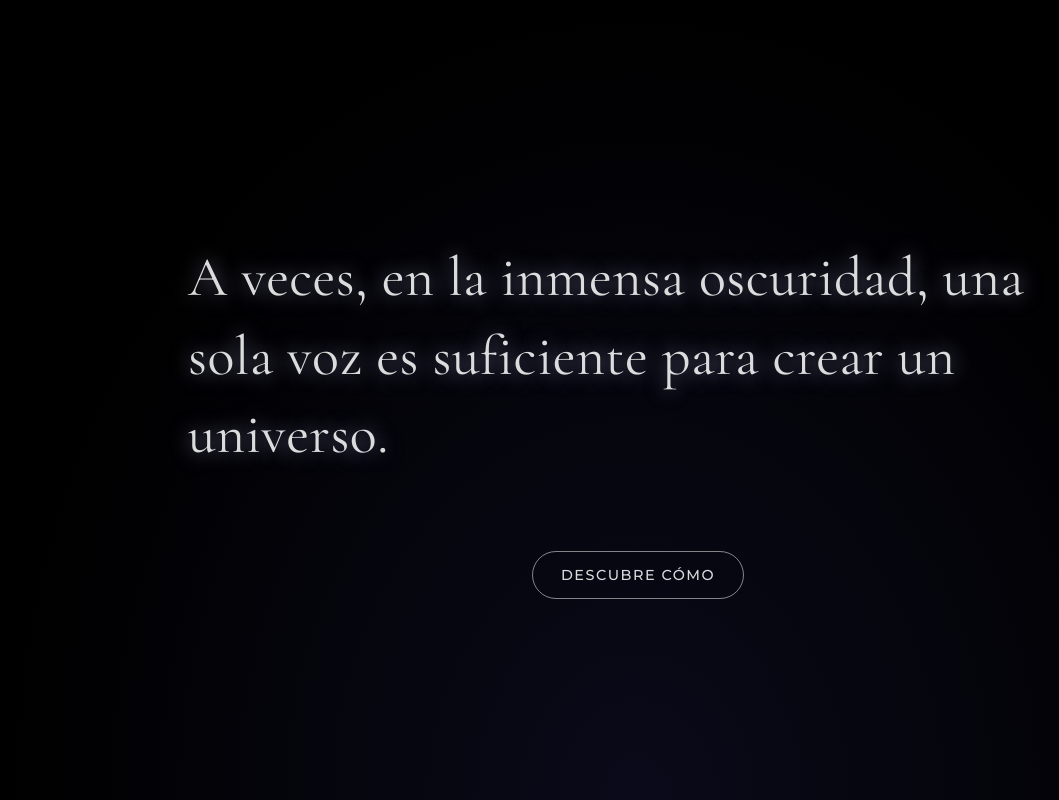
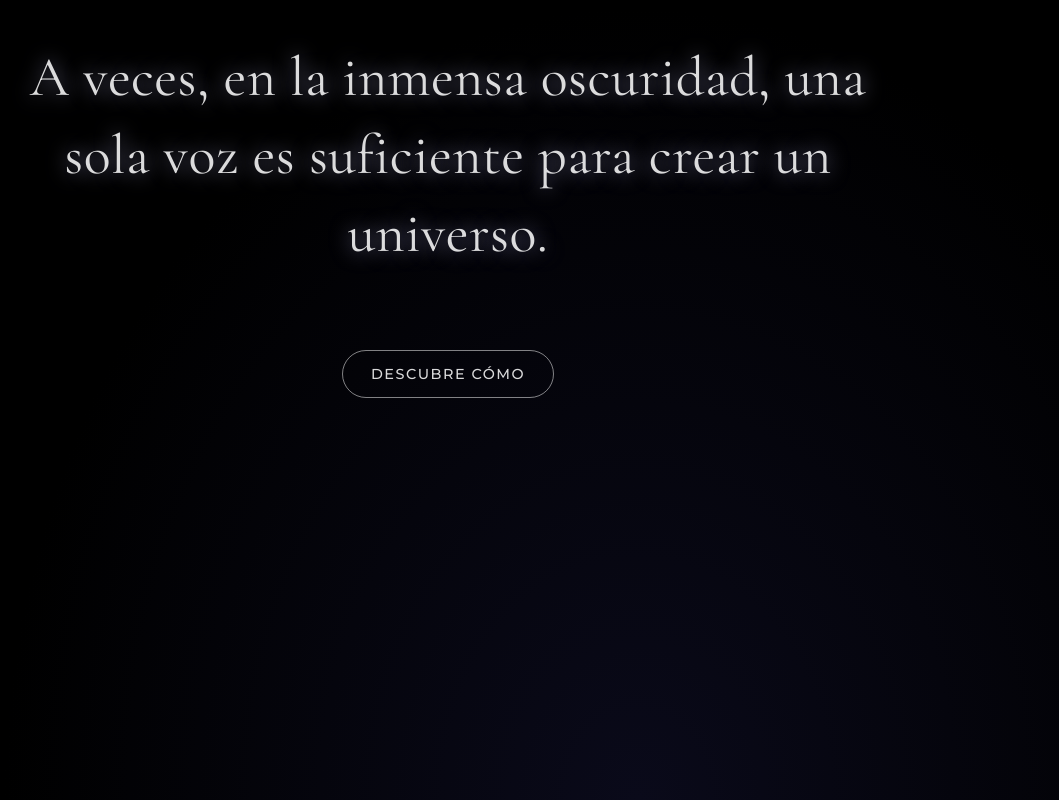
Before and after one commit to Visionmsprod/constelaciondeluz, a website: page public/index.html in a window 1280 px wide. Shown: the whole page, without its empty margins (2-1061 px from the left). Drawn offline with nearby package versions, Linux system fonts and the light colour scheme; no server answers.

Commit message:
Update style.css

```diff
--- a/public/style.css
+++ b/public/style.css
@@ -53,6 +53,9 @@ body, html {
 
 /* --- 4. CONTENEDORES Y LÓGICA DE TRANSICIÓN --- */
 #prologue-container, #main-interface, #final-message {
+    /* ... (otras reglas) ... */
+    text-align: center; /* Asegura que el texto dentro de ellos esté centrado */
+}
     position: absolute;
     top: 0;
     left: 0;
```
